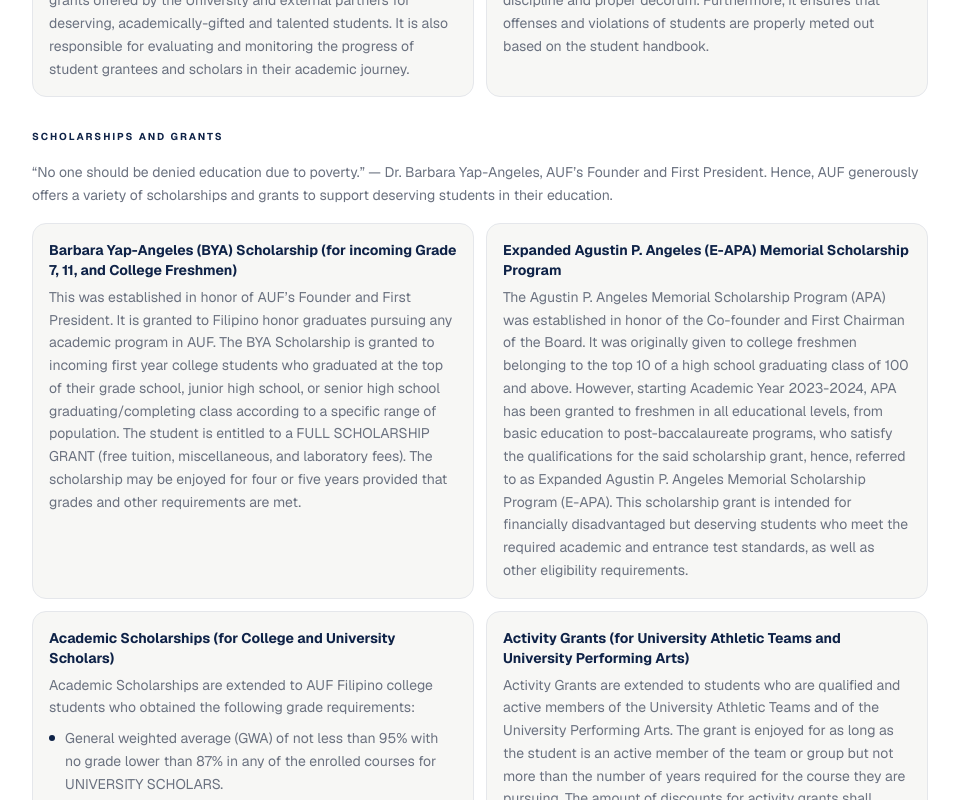
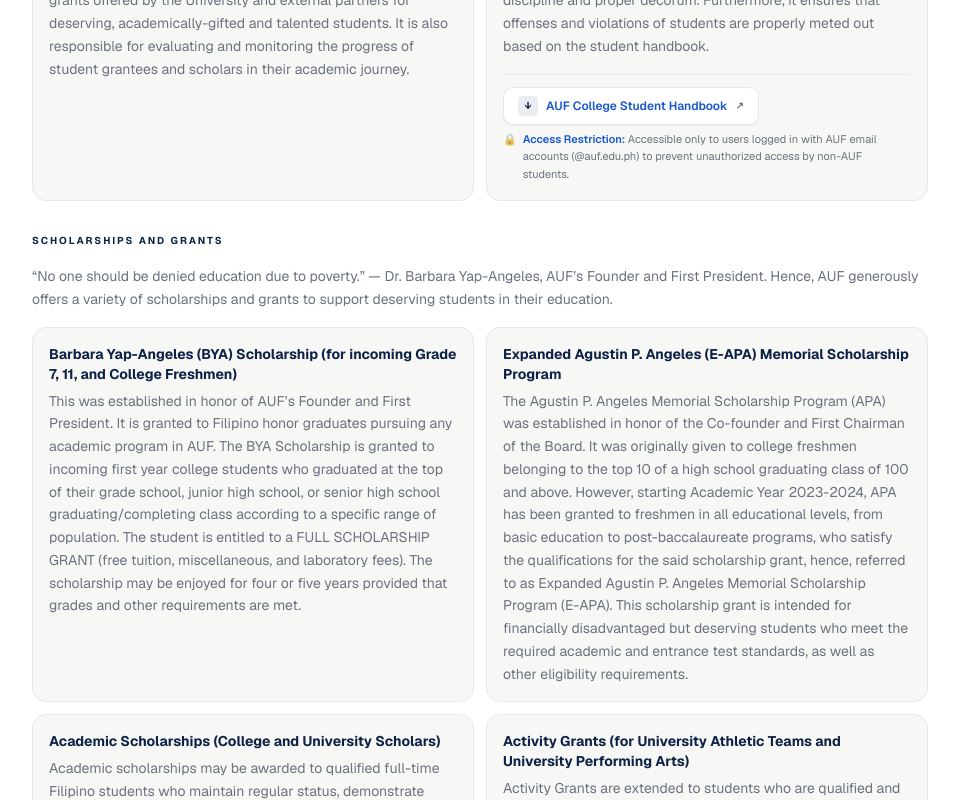
Before and after one commit to whowendel/auf_website, a Next.js app: page /student-services in a window 1280 px wide. Shown: the part 1440-2240 px from the top of the page, without its empty margins (320-1279 px from the left). Built offline with nearby package versions, Linux system fonts and the light colour scheme.

Commit message:
feat(student-services): add student handbook download and update academic scholarships copy

```diff
--- a/src/components/public/student-services/student-service-affairs.tsx
+++ b/src/components/public/student-services/student-service-affairs.tsx
@@ -56,13 +56,56 @@ function ContentBlock({ item, color }: { item: OfficeItem; color: string }) {
       {item.body && <p className="mb-4 text-sm leading-relaxed text-auf-muted">{item.body}</p>}
       {item.sections && (
         <div className="grid gap-3 sm:grid-cols-2">
-          {item.sections.map((section) => (
-            <div key={section.heading} className="rounded-xl border border-auf-border bg-off-white p-4">
-              <p className="mb-1.5 text-sm font-bold" style={{ color }}>{section.heading}</p>
-              {section.body && <p className="text-sm leading-relaxed text-auf-muted">{section.body}</p>}
-              {section.bullets && <BulletList bullets={section.bullets} color={color} />}
-            </div>
-          ))}
+          {item.sections.map((section) => {
+            const downloads = section.downloads ?? (section.download ? [section.download] : []);
+            return (
+              <div
+                key={section.heading}
+                className="flex flex-col justify-between rounded-xl border border-auf-border bg-off-white p-4"
+              >
+                <div>
+                  <p className="mb-1.5 text-sm font-bold" style={{ color }}>{section.heading}</p>
+                  {section.body && <p className="text-sm leading-relaxed text-auf-muted">{section.body}</p>}
+                  {section.bullets && section.bullets.length > 0 && <BulletList bullets={section.bullets} color={color} />}
+                </div>
+
+                {downloads.length > 0 && (
+                  <div className="mt-4 border-t border-auf-border/70 pt-3 space-y-2">
+                    {downloads.map((dl) => (
+                      <div key={dl.url} className="space-y-1.5">
+                        <a
+                          href={dl.url}
+                          target="_blank"
+                          rel="noopener noreferrer"
+                          className="inline-flex items-center gap-2 rounded-lg border border-auf-border bg-white px-3.5 py-2 text-xs font-semibold text-navy shadow-2xs transition-colors hover:border-navy hover:bg-navy hover:text-white group"
+                        >
+                          <span
+                            className="flex h-5 w-5 shrink-0 items-center justify-center rounded text-[10px] font-bold"
+                            style={{ background: `${color}15`, color }}
+                          >
+                            ↓
+                          </span>
+                          <span>{dl.label}</span>
+                          <span className="text-[10px] font-semibold text-auf-muted group-hover:text-white/70 transition-colors">
+                            ↗
+                          </span>
+                        </a>
+                        {dl.restriction && (
+                          <div className="flex items-start gap-1.5 text-[11px] leading-relaxed text-auf-muted">
+                            <span className="shrink-0 text-navy/70" aria-hidden>🔒</span>
+                            <span>
+                              <strong className="font-semibold text-navy">Access Restriction: </strong>
+                              {dl.restriction}
+                            </span>
+                          </div>
+                        )}
+                      </div>
+                    ))}
+                  </div>
+                )}
+              </div>
+            );
+          })}
         </div>
       )}
     </div>
--- a/src/data/student-services.json
+++ b/src/data/student-services.json
@@ -48,7 +48,13 @@
                 },
                 {
                   "heading": "Student Discipline",
-                  "body": "The OSAFA plays an active role in ensuring that the University core values are exhibited by all students, nurturing a culture of discipline and proper decorum. Furthermore, it ensures that offenses and violations of students are properly meted out based on the student handbook."
+                  "body": "The OSAFA plays an active role in ensuring that the University core values are exhibited by all students, nurturing a culture of discipline and proper decorum. Furthermore, it ensures that offenses and violations of students are properly meted out based on the student handbook.",
+                  "download": {
+                    "label": "AUF College Student Handbook",
+                    "url": "https://bit.ly/AUFCollegeStudentHandbook",
+                    "fileType": "PDF",
+                    "restriction": "Accessible only to users logged in with AUF email accounts (@auf.edu.ph) to prevent unauthorized access by non-AUF students."
+                  }
                 }
               ]
             },
@@ -67,12 +73,8 @@
                   "body": "The Agustin P. Angeles Memorial Scholarship Program (APA) was established in honor of the Co-founder and First Chairman of the Board. It was originally given to college freshmen belonging to the top 10 of a high school graduating class of 100 and above. However, starting Academic Year 2023-2024, APA has been granted to freshmen in all educational levels, from basic education to post-baccalaureate programs, who satisfy the qualifications for the said scholarship grant, hence, referred to as Expanded Agustin P. Angeles Memorial Scholarship Program (E-APA). This scholarship grant is intended for financially disadvantaged but deserving students who meet the required academic and entrance test standards, as well as other eligibility requirements."
                 },
                 {
-                  "heading": "Academic Scholarships (for College and University Scholars)",
-                  "body": "Academic Scholarships are extended to AUF Filipino college students who obtained the following grade requirements:",
-                  "bullets": [
-                    "General weighted average (GWA) of not less than 95% with no grade lower than 87% in any of the enrolled courses for UNIVERSITY SCHOLARS.",
-                    "General weighted average (GWA) of not less than 90% with no grade lower than 85% for COLLEGE SCHOLARS in the immediately preceding semester."
-                  ]
+                  "heading": "Academic Scholarships (College and University Scholars)",
+                  "body": "Academic scholarships may be awarded to qualified full-time Filipino students who maintain regular status, demonstrate outstanding academic performance, and meet the prescribed eligibility requirements, subject to the availability of funds and compliance with the applicable AUF Scholarship Policies. Qualified students may be awarded the University Scholar or College Scholar distinction, as applicable."
                 },
                 {
                   "heading": "Activity Grants (for University Athletic Teams and University Performing Arts)",
```
Also changed, not shown: src/data/student-services.ts (+9 -0 lines), 1 other file (tests, documents, lock files or other folders).
